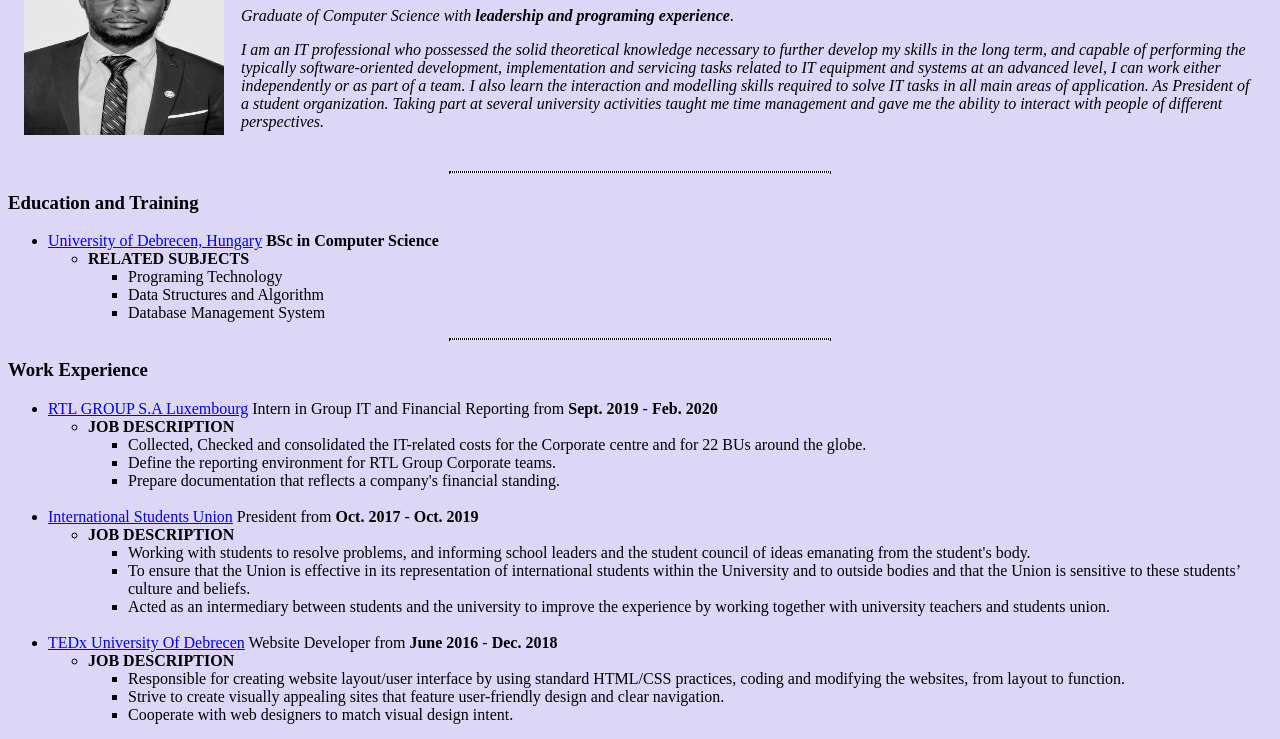
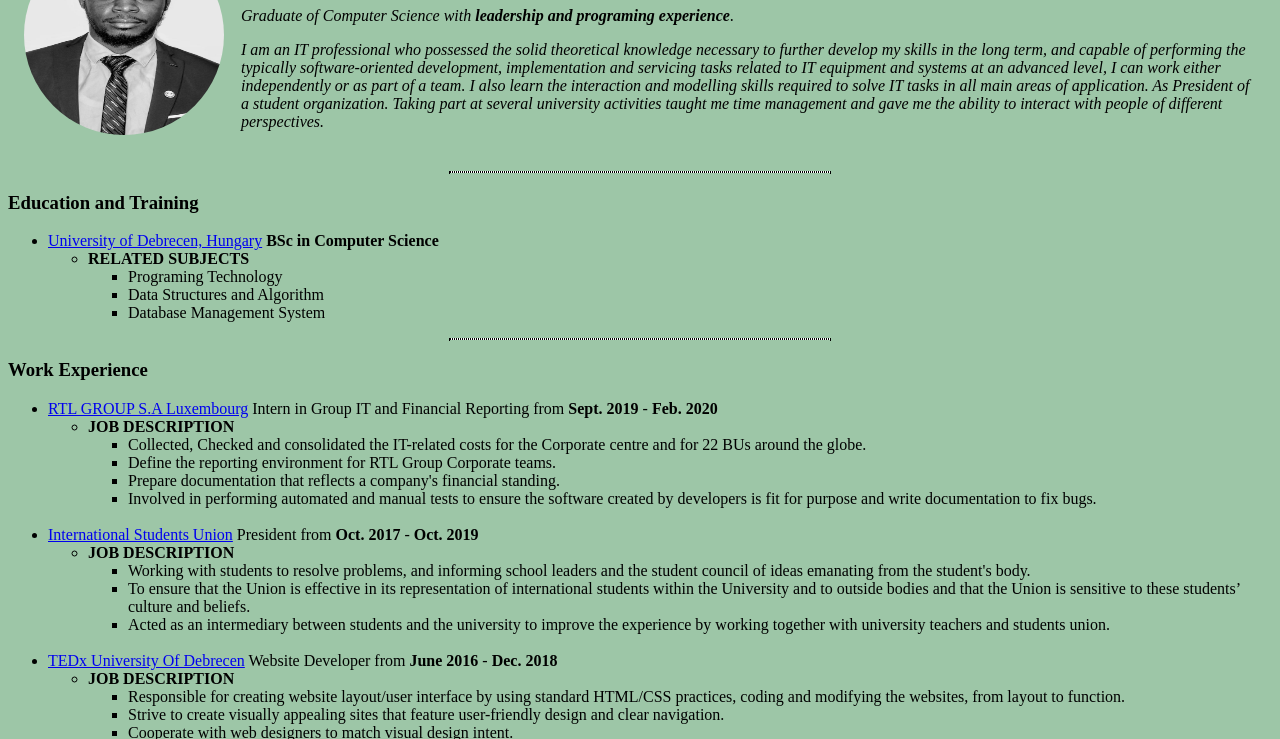
Before and after one commit to faroukalgebra/CV, a plain HTML site: page index.html in a window 1280 px wide. Shown: the part 97-836 px from the top of the page. Drawn offline with Linux system fonts and the light colour scheme.

Commit message:
Add files via upload

```diff
--- a/index.html
+++ b/index.html
@@ -6,13 +6,16 @@
   <title>Abubakar's Personal Site</title>
   <style media="screen">
     body{
-      background-color: #dcd6f7;
+      background-color: #9dc6a7;
     }
     hr{
       background-color: white;
       border-style: dotted;
       height: 0px;
       width: 30%;
+    }
+    .circular {
+      border-radius: 100%;
     }
   </style>
 </head>
@@ -70,6 +73,7 @@
           <li>Collected, Checked and consolidated the IT-related costs for the Corporate centre and for 22 BUs around the globe.</li>
           <li>Define the reporting environment for RTL Group Corporate teams.</li>
           <li>Prepare documentation that reflects a company's financial standing.</li>
+          <li>Involved in performing automated and manual tests to ensure the software created by developers is fit for purpose and write documentation to fix bugs.</li>
         </ul>
       </ul><br>
         <li> <a href="https://edu.unideb.hu/page.php?id=68"> International Students Union</a> President from <strong>Oct. 2017 </strong> - <strong>Oct. 2019</strong></li>
@@ -149,7 +153,7 @@
         </ul><br>
 <a href="hobbies.html">My Hobbies</a>
 <a href="contact-me.html">Link to my contact</a>
-<a href="motivation.html">Motivation Letter</a>
+<!-- ---> <a href="motivation.html">Motivation Letter</a>
 <hr>
 <h3>Skills</h3>
 <table cellspacing = "10">
```
Also changed, not shown: 1 other file.
